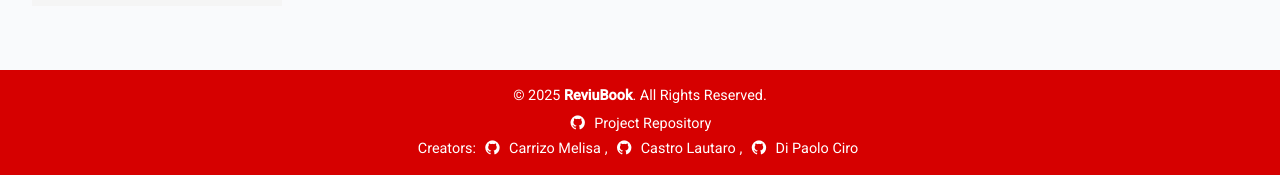
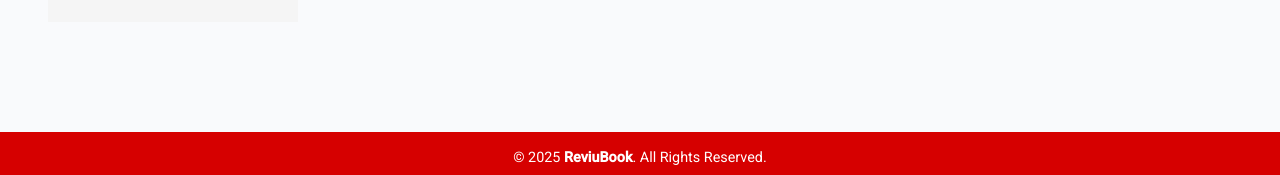
Before and after one commit to Melisa-Carrizo/ReviuBook, an Angular app: page /home in a window 1280 px wide. Shown: the part 764-939 px from the top of the page. Built offline with nearby package versions, Linux system fonts and the light colour scheme; no server answers.

Commit message:
refactor(style): footer is always bottom 0

```diff
--- a/src/app/app.css
+++ b/src/app/app.css
@@ -0,0 +1,18 @@
+.layout {
+  display: flex;
+  flex-direction: column;
+  min-height: 100vh; /* Hace que el layout ocupe toda la pantalla */
+}
+
+header {
+  flex: 0 0 auto;
+}
+
+main {
+  flex: 1 0 auto; /* Ocupar el espacio del medio */
+  padding: 1rem; /* opcional */
+}
+
+app-footer, footer {
+  flex: 0 0 auto;
+}
--- a/src/app/app.html
+++ b/src/app/app.html
@@ -1,3 +1,4 @@
+<div class="layout">
     <header>
         <app-navbar></app-navbar>
     </header>
@@ -7,3 +8,4 @@
     </main>
 
     <app-footer></app-footer>
+</div>
```
Lines whose indentation alone changed are shown as unchanged.
